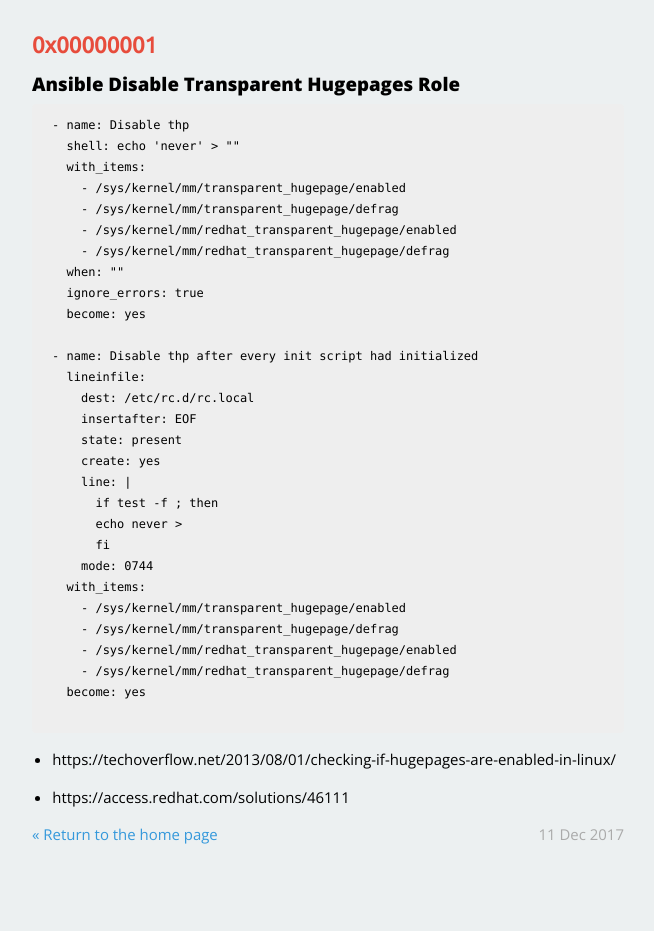
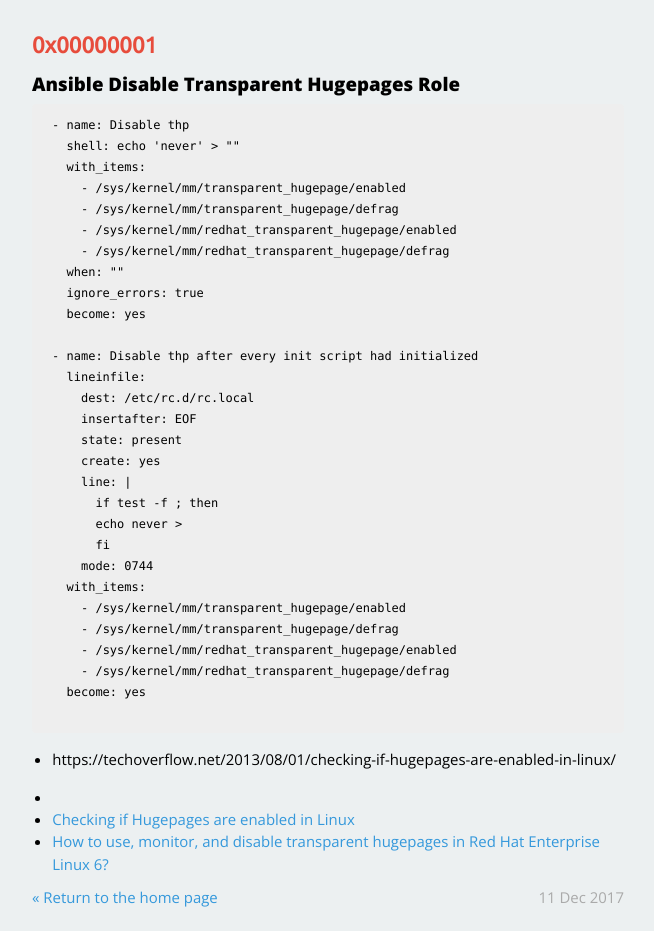
Before and after one commit to nasgoncalves/nasgoncalves.github.io, a Jekyll site: the page built from _posts/2017-12-11-ansible-disable-transparent-hugepages-role.markdown, in a window 1280 px wide. Shown: the whole page, without its empty margins (312-966 px from the left). Built offline with Jekyll 4.4.1, drawn with Linux system fonts in a browser that asks for light colours; Markdown is read by kramdown in place of the engine named in the settings; before the commit the page ends 900 px from its top, so only the background shows below that.

Commit message:
Post 2 refs

```diff
--- a/_posts/2017-12-11-ansible-disable-transparent-hugepages-role.markdown
+++ b/_posts/2017-12-11-ansible-disable-transparent-hugepages-role.markdown
@@ -38,4 +38,12 @@ date: 2017-12-11 00:00:01
 
 - https://techoverflow.net/2013/08/01/checking-if-hugepages-are-enabled-in-linux/
 
-- https://access.redhat.com/solutions/46111
+-
+
+
+* [Checking if Hugepages are enabled in Linux
+][r1]
+* [How to use, monitor, and disable transparent hugepages in Red Hat Enterprise Linux 6?][r2]
+
+[r1]: https://techoverflow.net/2013/08/01/checking-if-hugepages-are-enabled-in-linux/
+[r2]: https://access.redhat.com/solutions/46111
```
